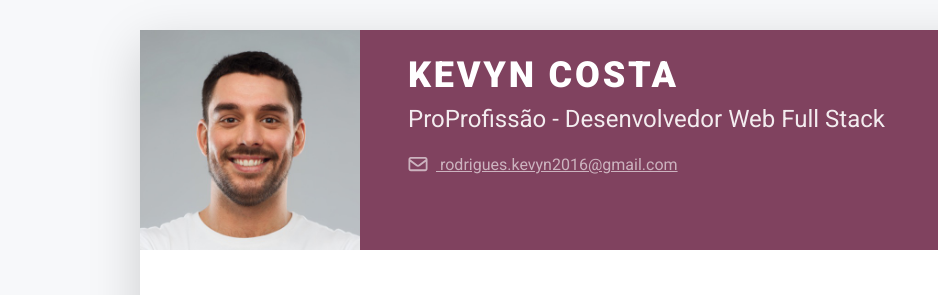
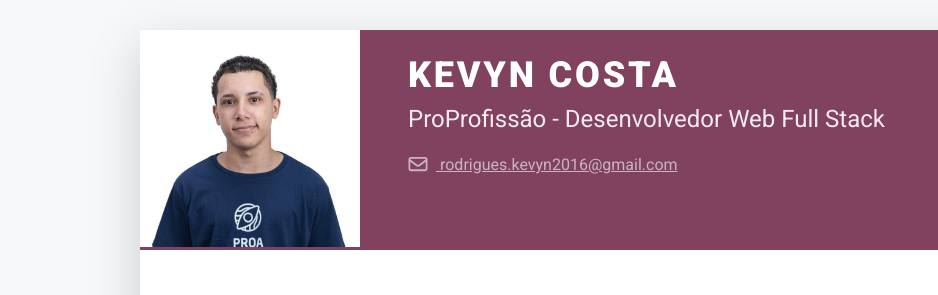
Before and after one commit to kevynProa/MapaDeCarreira, a plain HTML site: page index.html in a window 1280 px wide. Shown: the top 295 px of the page, 0-938 px from the left. Drawn offline with Linux system fonts and the light colour scheme.

Commit message:
mapa de carreira

```diff
--- a/index.html
+++ b/index.html
@@ -50,7 +50,7 @@
 			<header class="resume-header pt-4 pt-md-0">
 				<div class="row">
 					<div class="col-block col-md-auto resume-picture-holder text-center text-md-start">
-						<img class="picture" src="assets/images/profile.jpg" alt="">
+						<img class="picture" src="assets/images/Profile.jpeg" alt="">
 					</div>
 					<div class="col">
 						<div class="row p-4 justify-content-center justify-content-md-between">
```
Also changed, not shown: assets/images/Profilemap.jpeg (added).
